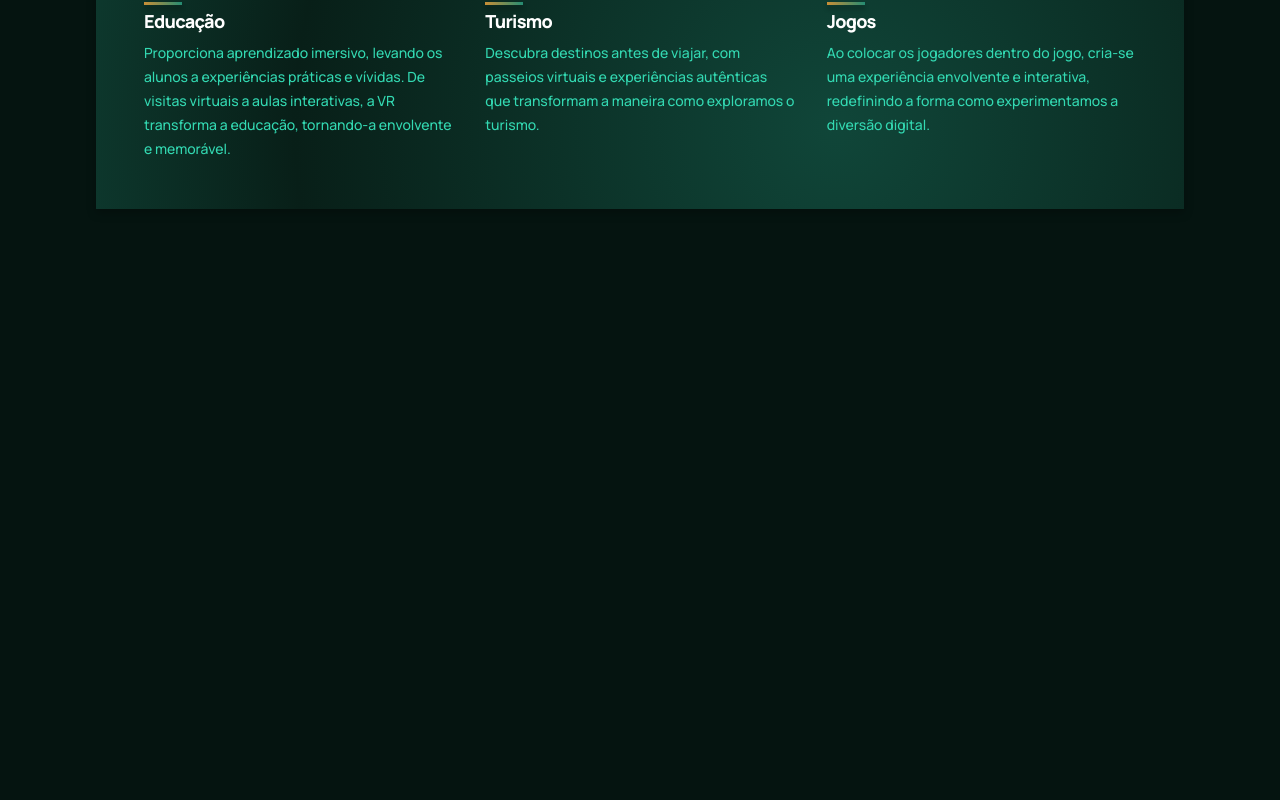
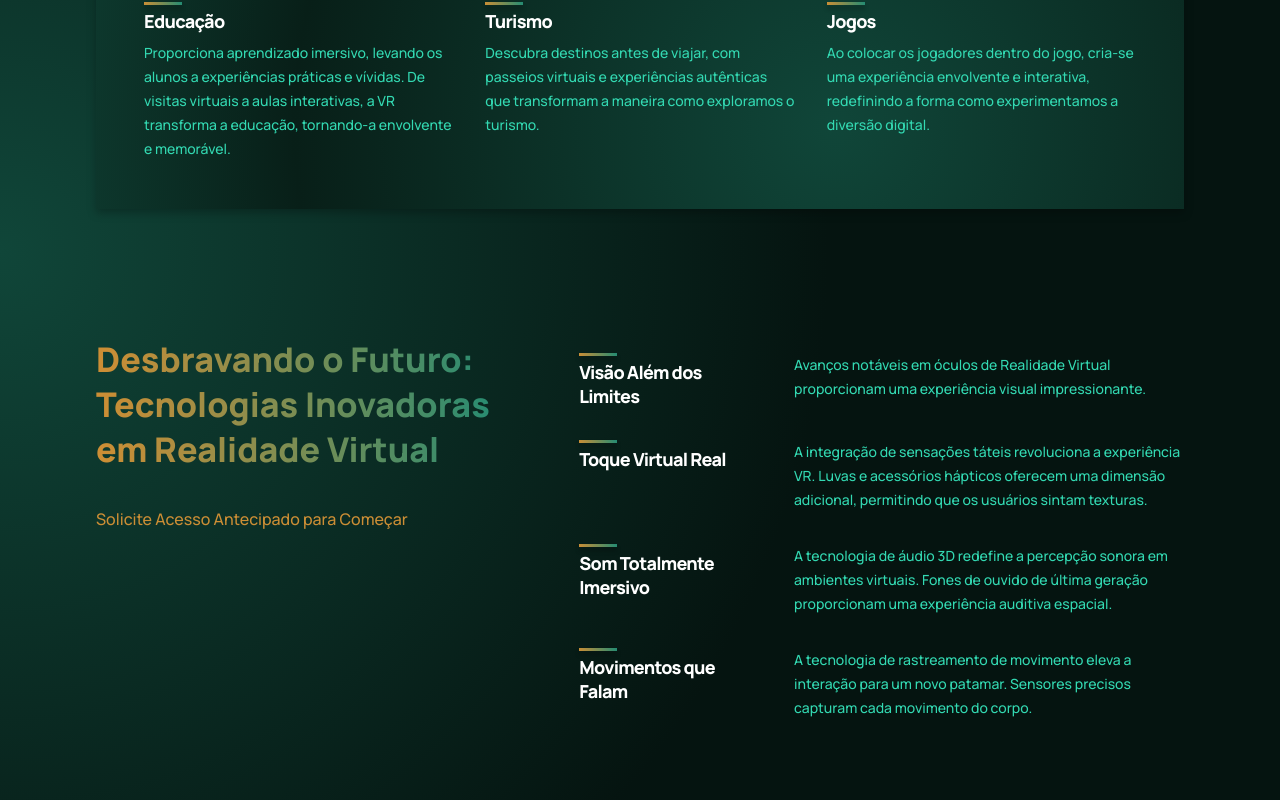
Before and after one commit to dev-andreola/newview, a React (Create React App) app: page / in a window 1280 px wide. Shown: the part 1311-2111 px from the top of the page. Before the commit the page ends 1584 px from the top, so only its background shows below. Built offline with nearby package versions, Linux system fonts and the light colour scheme.

Commit message:
Creating tecnology container

```diff
--- a/public/index.html
+++ b/public/index.html
@@ -10,34 +10,11 @@
       content="Web site created using create-react-app"
     />
     <link rel="apple-touch-icon" href="%PUBLIC_URL%/logo192.png" />
-    <!--
-      manifest.json provides metadata used when your web app is installed on a
-      user's mobile device or desktop. See https://developers.google.com/web/fundamentals/web-app-manifest/
-    -->
     <link rel="manifest" href="%PUBLIC_URL%/manifest.json" />
-    <!--
-      Notice the use of %PUBLIC_URL% in the tags above.
-      It will be replaced with the URL of the `public` folder during the build.
-      Only files inside the `public` folder can be referenced from the HTML.
-
-      Unlike "/favicon.ico" or "favicon.ico", "%PUBLIC_URL%/favicon.ico" will
-      work correctly both with client-side routing and a non-root public URL.
-      Learn how to configure a non-root public URL by running `npm run build`.
-    -->
-    <title>React App</title>
+    <title>NewView VR</title>
   </head>
   <body>
     <noscript>You need to enable JavaScript to run this app.</noscript>
     <div id="root"></div>
-    <!--
-      This HTML file is a template.
-      If you open it directly in the browser, you will see an empty page.
-
-      You can add webfonts, meta tags, or analytics to this file.
-      The build step will place the bundled scripts into the <body> tag.
-
-      To begin the development, run `npm start` or `yarn start`.
-      To create a production bundle, use `npm run build` or `yarn build`.
-    -->
   </body>
 </html>
--- a/src/App.css
+++ b/src/App.css
@@ -12,6 +12,14 @@ body {
 a {
   color: unset;
   text-decoration: none;
+}
+
+.App {
+  background: radial-gradient(
+    circle at 0% 74%,
+    rgba(16, 70, 57, 1) 0%,
+    rgba(5, 20, 16, 1) 41%
+  );
 }
 
 .gradient__bg {
@@ -29,10 +37,14 @@ a {
   -webkit-text-fill-color: transparent;
 }
 
+.container__shadow {
+  filter: drop-shadow(0px 4px 4px rgba(0, 0, 0, 0.25));
+}
+
 /* SECTION SPACE */
 
 .section__padding {
-  padding: 4rem 6rem;
+  padding: 4rem 6rem 4rem;
 }
 
 .section__margin {
--- a/src/App.js
+++ b/src/App.js
@@ -3,16 +3,20 @@ import Brand from "./components/brand/Brand";
 import Navbar from "./components/navbar/Navbar";
 import Experiences from "./containers/experiences/Experiences";
 import Header from "./containers/header/Header";
+import Tecnology from "./containers/tecnology/Tecnology";
 
 function App() {
   return (
     <div className="App">
-      <div className="gradient__bg">
+      <div className="gradient__bg container__shadow">
         <Navbar />
         <Header />
       </div>
-      <Brand />
-      <Experiences />
+      <div className="radial__gradient">
+        <Brand />
+        <Experiences />
+        <Tecnology />
+      </div>
     </div>
   );
 }
--- a/src/components/brand/Brand.jsx
+++ b/src/components/brand/Brand.jsx
@@ -6,10 +6,13 @@ const Brand = () => {
   return (
     <div className="section__padding newview__brand">
       <div>
+        <img src={gramercy} />
+      </div>
+      <div>
         <img src={google} />
       </div>
       <div>
-        <img src={gramercy} />
+        <img src={subvrsive} />
       </div>
       <div>
         <img src={meta} />
@@ -17,9 +20,6 @@ const Brand = () => {
       <div>
         <img src={groove} />
       </div>
-      <div>
-        <img src={subvrsive} />
-      </div>
     </div>
   );
 };
--- a/src/components/navbar/Navbar.jsx
+++ b/src/components/navbar/Navbar.jsx
@@ -12,7 +12,7 @@ const Menu = () => {
         <a href="#exp">Experiências VR</a>
       </p>
       <p>
-        <a href="#features">Tecnologia VR</a>
+        <a href="#tec">Tecnologia VR</a>
       </p>
       <p>
         <a href="#possibility">Comunidade</a>
--- /dev/null
+++ b/src/containers/tecnology/Tecnology.jsx
@@ -0,0 +1,46 @@
+import React from "react";
+import "./tecnology.css";
+import Feature from "../../components/feature/Feature";
+
+const tecnologyData = [
+  {
+    title: "Visão Além dos Limites",
+    text: "Avanços notáveis em óculos de Realidade Virtual proporcionam uma experiência visual impressionante. ",
+  },
+  {
+    title: "Toque Virtual Real",
+    text: "A integração de sensações táteis revoluciona a experiência VR. Luvas e acessórios hápticos oferecem uma dimensão adicional, permitindo que os usuários sintam texturas.",
+  },
+  {
+    title: "Som Totalmente Imersivo",
+    text: "A tecnologia de áudio 3D redefine a percepção sonora em ambientes virtuais. Fones de ouvido de última geração proporcionam uma experiência auditiva espacial.",
+  },
+  {
+    title: "Movimentos que Falam",
+    text: "A tecnologia de rastreamento de movimento eleva a interação para um novo patamar. Sensores precisos capturam cada movimento do corpo.",
+  },
+];
+
+const Tecnology = () => {
+  return (
+    <div className="newview__tecnology section__padding" id="tec">
+      <div className="newview__tecnology-heading">
+        <h1 className="gradient__text">
+          Desbravando o Futuro: Tecnologias Inovadoras em Realidade Virtual
+        </h1>
+        <p>Solicite Acesso Antecipado para Começar</p>
+      </div>
+      <div className="newview__tecnology-container">
+        {tecnologyData.map((item, index) => (
+          <Feature
+            title={item.title}
+            text={item.text}
+            key={item.title + index}
+          />
+        ))}
+      </div>
+    </div>
+  );
+};
+
+export default Tecnology;
--- /dev/null
+++ b/src/containers/tecnology/tecnology.css
@@ -0,0 +1,58 @@
+.newview__tecnology {
+  width: 100%;
+  display: flex;
+  justify-content: space-between;
+  flex-direction: row;
+}
+@media screen and (max-width: 990px) {
+  .newview__tecnology {
+    flex-direction: column;
+  }
+}
+.newview__tecnology .newview__tecnology-heading {
+  flex: 1;
+  display: flex;
+  justify-content: flex-start;
+  align-items: flex-start;
+  flex-direction: column;
+  text-align: left;
+  margin-right: 5rem;
+}
+@media screen and (max-width: 990px) {
+  .newview__tecnology .newview__tecnology-heading {
+    margin: 0 0 2rem 0;
+  }
+}
+.newview__tecnology .newview__tecnology-heading h1 {
+  font-size: 34px;
+  line-height: 45px;
+  font-weight: 800;
+  font-family: var(--font-family);
+}
+@media screen and (max-width: 550px) {
+  .newview__tecnology .newview__tecnology-heading h1 {
+    font-size: 28px;
+    line-height: 38px;
+  }
+}
+.newview__tecnology .newview__tecnology-heading p {
+  color: var(--color-subtext);
+  font-size: 16px;
+  line-height: 30px;
+  font-weight: 500;
+  font-family: var(--font-family);
+  margin-top: 2rem;
+}
+@media screen and (max-width: 550px) {
+  .newview__tecnology .newview__tecnology-heading p {
+    font-size: 12px;
+    line-height: 24px;
+  }
+}
+.newview__tecnology .newview__tecnology-container {
+  flex: 1.5;
+  display: flex;
+  justify-content: flex-start;
+  align-items: center;
+  flex-direction: column;
+}/*# sourceMappingURL=tecnology.css.map */
--- /dev/null
+++ b/src/containers/tecnology/tecnology.scss
@@ -0,0 +1,50 @@
+.newview__tecnology {
+  width: 100%;
+  display: flex;
+  justify-content: space-between;
+  flex-direction: row;
+  @media screen and (max-width: 990px) {
+    flex-direction: column;
+  }
+  .newview__tecnology-heading {
+    flex: 1;
+    display: flex;
+    justify-content: flex-start;
+    align-items: flex-start;
+    flex-direction: column;
+    text-align: left;
+    margin-right: 5rem;
+    @media screen and (max-width: 990px) {
+      margin: 0 0 2rem 0;
+    }
+    h1 {
+      font-size: 34px;
+      line-height: 45px;
+      font-weight: 800;
+      font-family: var(--font-family);
+      @media screen and (max-width: 550px) {
+        font-size: 28px;
+        line-height: 38px;
+      }
+    }
+    p {
+      color: var(--color-subtext);
+      font-size: 16px;
+      line-height: 30px;
+      font-weight: 500;
+      font-family: var(--font-family);
+      margin-top: 2rem;
+      @media screen and (max-width: 550px) {
+        font-size: 12px;
+        line-height: 24px;
+      }
+    }
+  }
+  .newview__tecnology-container {
+    flex: 1.5;
+    display: flex;
+    justify-content: flex-start;
+    align-items: center;
+    flex-direction: column;
+  }
+}
```
Also changed, not shown: 1 other file (tests, documents, lock files or other folders).
